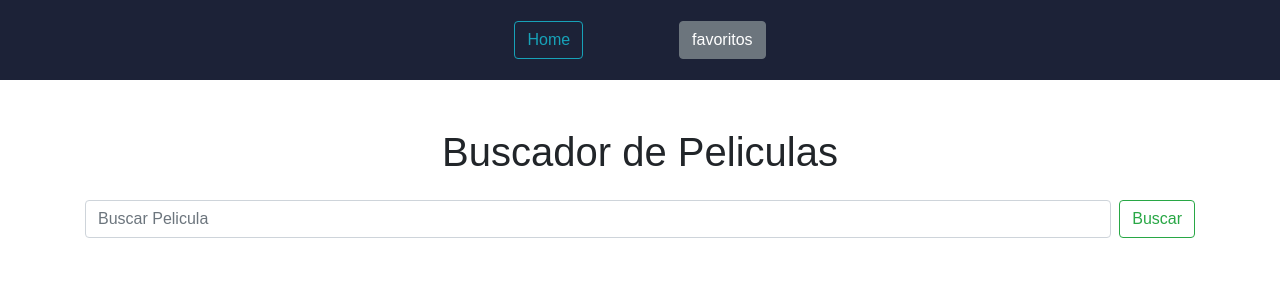
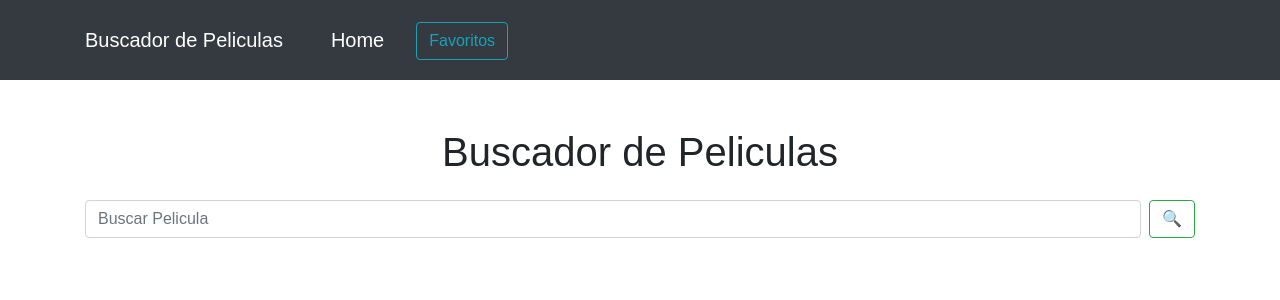
Before and after one commit to pablo-gonzalezr/testter, a React (Create React App) app: page / in a window 1280 px wide. Shown: the top 300 px of the page. Built offline with nearby package versions, Linux system fonts and the light colour scheme.

Commit message:
updated with final version

```diff
--- a/src/components/Favourites/Favourites.js
+++ b/src/components/Favourites/Favourites.js
@@ -27,11 +27,11 @@ const Favourites = () => {
 
   return (
     <>
-      <h3 className="d-flex justify-content-center my-3">Favoritos</h3>
+      <h3 className="d-flex justify-content-center mt-5 h1">Favoritos</h3>
       {favourites.map((data, key) => {
         return (
           <div key={key} className="cmt-4 cardContainer">
-            <Card className="cardStyle">
+            <Card className="cardStyle mt-4">
               <CardMedia
                 className="cardImageHeight"
                 component="img"
--- a/src/components/MovieList/MovieList.js
+++ b/src/components/MovieList/MovieList.js
@@ -18,7 +18,7 @@ const MovieList = ({ movieList = [], favourites, favouritesList = [] }) => {
     if (favouritesList && favouritesList.length) {
       favouritesList.forEach((favourite) => {
         if (favourite.imdbID === row.imdbID) {
-          component = <p>ya agregado a favoritos</p>;
+          component = <p className="alert alert-info">Ya en Favoritos</p>;
         }
       });
     }
--- a/src/components/Navbar/Navbar.js
+++ b/src/components/Navbar/Navbar.js
@@ -4,14 +4,19 @@ import { Link } from "react-router-dom";
 import "./Navbar.css";
 const Navbar = () => {
   return (
-    <div className="navbar">
-      <Link to="/" className="btn btn-outline-info mr-5">
-        Home
-      </Link>
-      <Link to="/favoritos" className="btn btn-secondary ml-5">
-        favoritos
-      </Link>
-    </div>
+    <nav className="navbar navbar-expand-lg navbar-dark bg-dark">
+      <div className="container d-block">
+        <Link to="/" className="navbar-brand mr-5">
+          Buscador de Peliculas
+        </Link>
+        <a class="navbar-brand" href="/">
+          Home
+        </a>
+        <Link to="/favoritos" className="btn btn-outline-info ml-3">
+          Favoritos
+        </Link>
+      </div>
+    </nav>
   );
 };
 
--- a/src/components/SearchBar/SearchBar.js
+++ b/src/components/SearchBar/SearchBar.js
@@ -19,10 +19,10 @@ const SearchBar = ({ onSearch }) => {
 
         <button
           type="submit"
-          className="btn btn-outline-success my-2 my-sm-0"
+          className="btn btn-outline-success my-sm-0"
           onClick={() => onSearch(searchValue)}
         >
-          Buscar
+          &#x1f50d;
         </button>
       </div>
     </div>
--- a/src/index.css
+++ b/src/index.css
@@ -8,6 +8,7 @@ body {
   min-height: 100%;
   padding-bottom: 5rem;
 }
+
 .cardStyle {
   max-width: 300px;
   height: 540px;
@@ -15,11 +16,19 @@ body {
 }
 .cardContainer {
   display: inline-block;
-  margin-left: 130px;
+  margin-left: 140px;
+}
+
+.footer {
+  position: absolute;
+  bottom: 0;
+  width: 100%;
+  height: 60px;
+  line-height: 60px;
 }
 
 @media (max-width: 768px) {
   .cardContainer {
-    margin: 0 50px;
+    margin: 0 30px;
   }
 }
```
Also changed, not shown: 1 other file (tests, documents, lock files or other folders).
